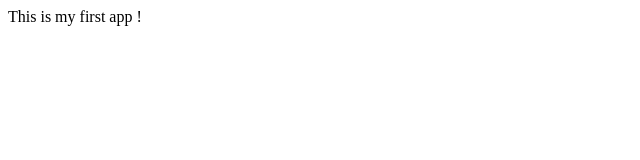
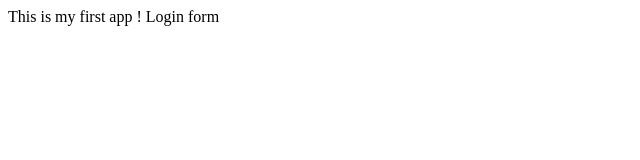
Before and after one commit to yvan26/my-simple-app, a plain HTML site: page index.html in a window 1280 px wide. Shown: the full height of the page, 0-640 px from the left. Drawn offline with Linux system fonts and the light colour scheme.

Commit message:
login form

```diff
--- a/index.html
+++ b/index.html
@@ -5,5 +5,7 @@
   </head>
   <body>
     This is my first app !
+    Login form
+    </form>
   </body>
 </html>
```
Also changed, not shown: login.html (added, +1 -0 lines).
